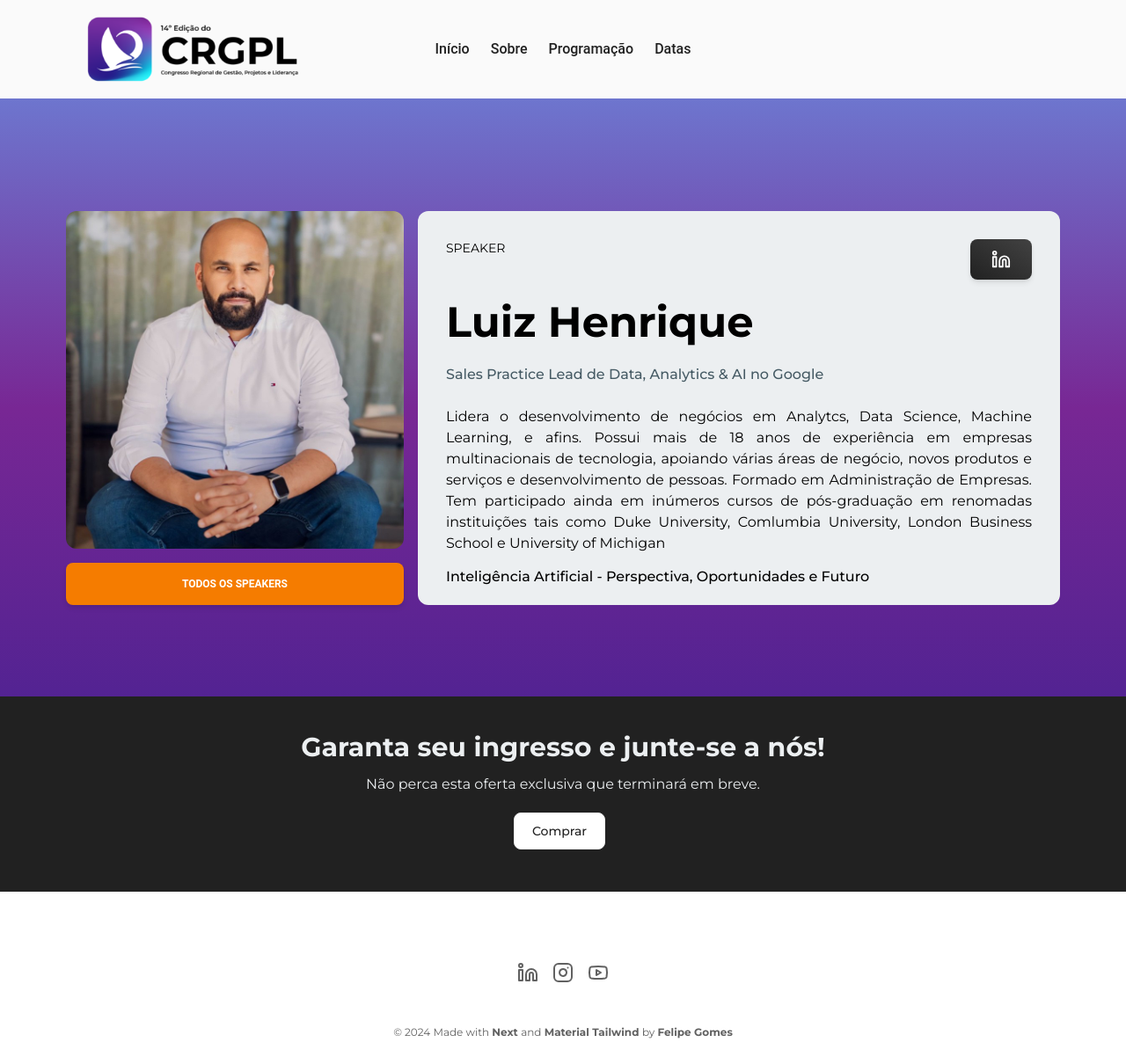
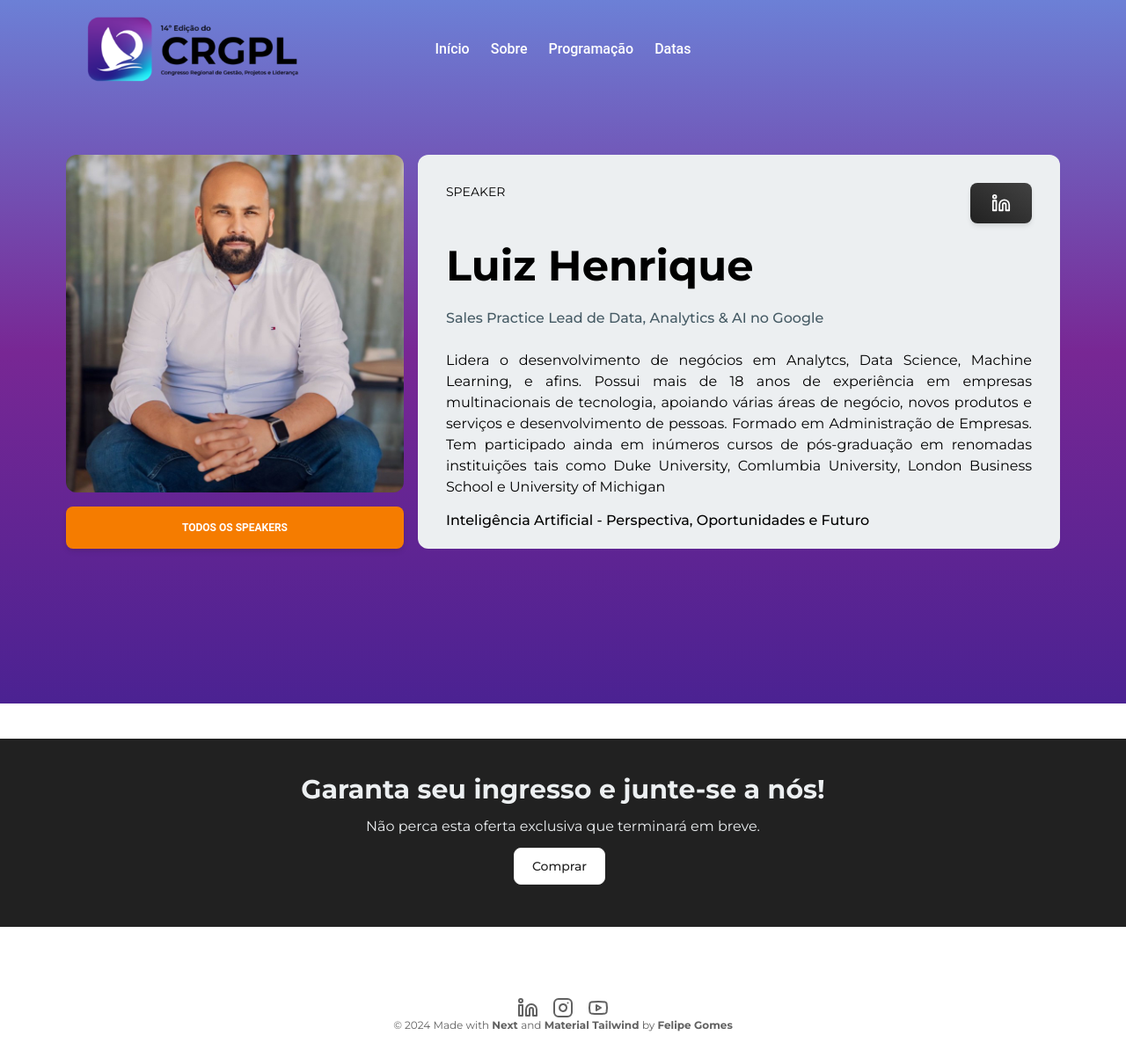
Before and after one commit to f3gomes/pmi-event-page, a Next.js app: page /speaker/1 in a window 1280 px wide. Shown: the whole page at 88% size. Built offline with nearby package versions, Linux system fonts and the light colour scheme.

Commit message:
fix styles v1

```diff
--- a/app/loading.tsx
+++ b/app/loading.tsx
@@ -2,7 +2,7 @@ import Spinner from "@/components/spinner";
 
 export default function Loading() {
   return (
-    <div className="flex justify-center mt-48">
+    <div className="flex justify-center">
       <Spinner />
     </div>
   );
--- a/app/speaker/[id]/page.tsx
+++ b/app/speaker/[id]/page.tsx
@@ -10,17 +10,11 @@ interface SpeakerPageProps {
 
 const SpeakerPage = ({ params: { id } }: SpeakerPageProps) => {
   return (
-    <div className="flex flex-col">
+    <>
       <Navbar />
-
-      <div className="flex justify-center mt-10 md:mt-16 md:h-screen bg-gradient-to-b from-event-300 via-event-200 to-event-400">
-        <SpeakerDetails speakerId={id} />
-      </div>
-
-      <div className="md:-mt-28">
-        <Footer />
-      </div>
-    </div>
+      <SpeakerDetails speakerId={id} />
+      <Footer />
+    </>
   );
 };
 
--- a/components/about-card/index.tsx
+++ b/components/about-card/index.tsx
@@ -18,7 +18,7 @@ const AboutCard = ({ title, description, subTitle }: AboutCardProp) => {
         </Typography>
         <Typography
           color="white"
-          className="mt-2 mb-10 text-base w-full lg:w-8/12 text-center font-normal"
+          className="text-base w-full lg:w-8/12 text-center font-normal"
         >
           {description}
         </Typography>
--- a/components/about/index.tsx
+++ b/components/about/index.tsx
@@ -33,7 +33,7 @@ const AboutEvent = () => {
       </Typography>
       <Typography
         variant="lead"
-        className="mt-4 lg:max-w-4xl mb-8 w-full text-center font-normal !text-gray-500"
+        className="lg:max-w-4xl mb-8 w-full text-center font-normal !text-gray-500"
       >
         Bem-vindo ao Congresso Regional de Gestão, Projetos e Liderança (CRGPL),
         o ponto de encontro para líderes e gestores de projetos no Estado do
@@ -47,7 +47,7 @@ const AboutEvent = () => {
 
       <Typography
         variant="lead"
-        className="mt-4 lg:max-w-4xl mb-8 w-full text-center font-normal !text-gray-500"
+        className="lg:max-w-4xl mb-8 w-full text-center font-normal !text-gray-500"
       >
         O Project Management Institute (PMI) é uma associação profissional líder
         mundial para uma comunidade global crescente de milhões de profissionais
@@ -59,7 +59,7 @@ const AboutEvent = () => {
         crescente da inteligência artificial no gerenciamento de projetos.
       </Typography>
 
-      {/* <div className="mt-8 w-full grid grid-cols-1 md:grid-cols-2 gap-4 ">
+      {/* <div className="w-full grid grid-cols-1 md:grid-cols-2 gap-4 ">
         {EVENT_INFO.map((props, idx) => (
           <AboutCard key={idx} {...props} />
         ))}
--- a/components/footer/index.tsx
+++ b/components/footer/index.tsx
@@ -30,7 +30,7 @@ const Footer = () => {
           Não perca esta oferta exclusiva que terminará em breve.
         </p>
 
-        <div className="flex w-fit gap-3 mt-2 flex-col md:flex-row">
+        <div className="flex w-fit gap-3 flex-col md:flex-row">
           <Link
             target="_blank"
             className="w-fit"
@@ -65,7 +65,7 @@ const Footer = () => {
         <div>
           <p
             color="blue-gray"
-            className="text-center text-xs mt-12 font-normal !text-gray-700"
+            className="text-center text-xs font-normal !text-gray-700"
           >
             &copy; {CURRENT_YEAR} Made with{" "}
             <a href="https://nextjs.org/" target="_blank" className="font-bold">
--- a/components/hero/index.tsx
+++ b/components/hero/index.tsx
@@ -19,7 +19,7 @@ const Hero = () => {
             IMPACTO INOVAÇÃO IA
           </h1>
 
-          <p className="block antialiased font-sans xs:text-3xl sm:text-3xl  font-normal leading-relaxed text-white mt-1 mb-12 w-full md:max-w-full">
+          <p className="block antialiased font-sans xs:text-3xl sm:text-3xl  font-normal leading-relaxed text-white mb-12 w-full md:max-w-full">
             14º Congresso Regional de Gestão, Projetos e Liderança - PMICE
           </p>
 
--- a/components/navbar/index.tsx
+++ b/components/navbar/index.tsx
@@ -91,7 +91,7 @@ const Navbar = () => {
       fullWidth
       blurred={false}
       color={isScrolling ? "white" : "transparent"}
-      className="fixed top-0 z-50 border-0 h-28 flex justify-center bg-gray-50"
+      className="fixed top-0 z-50 border-0 h-28 flex justify-center"
     >
       <div className="container mx-auto h-full flex items-center justify-center absolute top-0">
         <Link href={"/"} className="absolute top-0 left-0">
@@ -107,7 +107,10 @@ const Navbar = () => {
         </Link>
 
         <div className="">
-          <ul className={"hidden items-center gap-6 lg:flex text-gray-900"}>
+          <ul
+            className={` hidden items-center gap-6 lg:flex ${isScrolling ? "text-gray-900" : "text-white"
+              }`}
+          >
             {NAV_MENU.map(({ name, href }) => (
               <NavItem key={name} href={href}>
                 <span className="font-medium">{name}</span>
--- a/components/speaker-card-details/index.tsx
+++ b/components/speaker-card-details/index.tsx
@@ -27,14 +27,14 @@ const SpeakerDetails = ({ speakerId }: SpeakerDetailsProps) => {
 
   if (!speaker) {
     return (
-      <div className="w-full mt-20 flex justify-center">
+      <div className="w-full flex justify-center">
         <Spinner />
       </div>
     );
   }
 
   return (
-    <div className="flex justify-center items-center flex-col md:flex-row gap-4 mt-20 md:mt-0 px-1 py-6">
+    <div className="flex justify-center py-28 md:h-screen bg-gradient-to-b from-event-300 via-event-200 to-event-400 items-center flex-col md:flex-row gap-4 px-1">
       <div className="w-96 flex flex-col items-center gap-4">
         <Image
           width={768}
--- a/components/speaker-section/index.tsx
+++ b/components/speaker-section/index.tsx
@@ -7,9 +7,9 @@ const SpeakerSection = () => {
   return (
     <section
       id="speakers"
-      className="py-8 md:px-8 lg:py-10 bg-gradient-to-b from-event-300 via-event-200 to-event-400"
+      className="py-8 md:px-8 lg:py-20 bg-gradient-to-b from-event-300 via-event-200 to-event-400"
     >
-      <div className="mx-auto flex justify-center flex-wrap gap-6 mt-20 mb-20">
+      <div className="mx-auto flex justify-center flex-wrap gap-6">
         {EVENT_CONTENT.map((props) => (
           <SpeakerCard key={props.id} {...props} />
         ))}
--- a/components/timer-content/index.tsx
+++ b/components/timer-content/index.tsx
@@ -14,7 +14,7 @@ const TimerContent = () => {
           sizes="100vw"
           alt="logo"
           src={"/logo/logo-large.png"}
-          className="-mt-6 w-[30rem] h-auto"
+          className="w-[30rem] h-auto"
         />
       </div>
 
```
